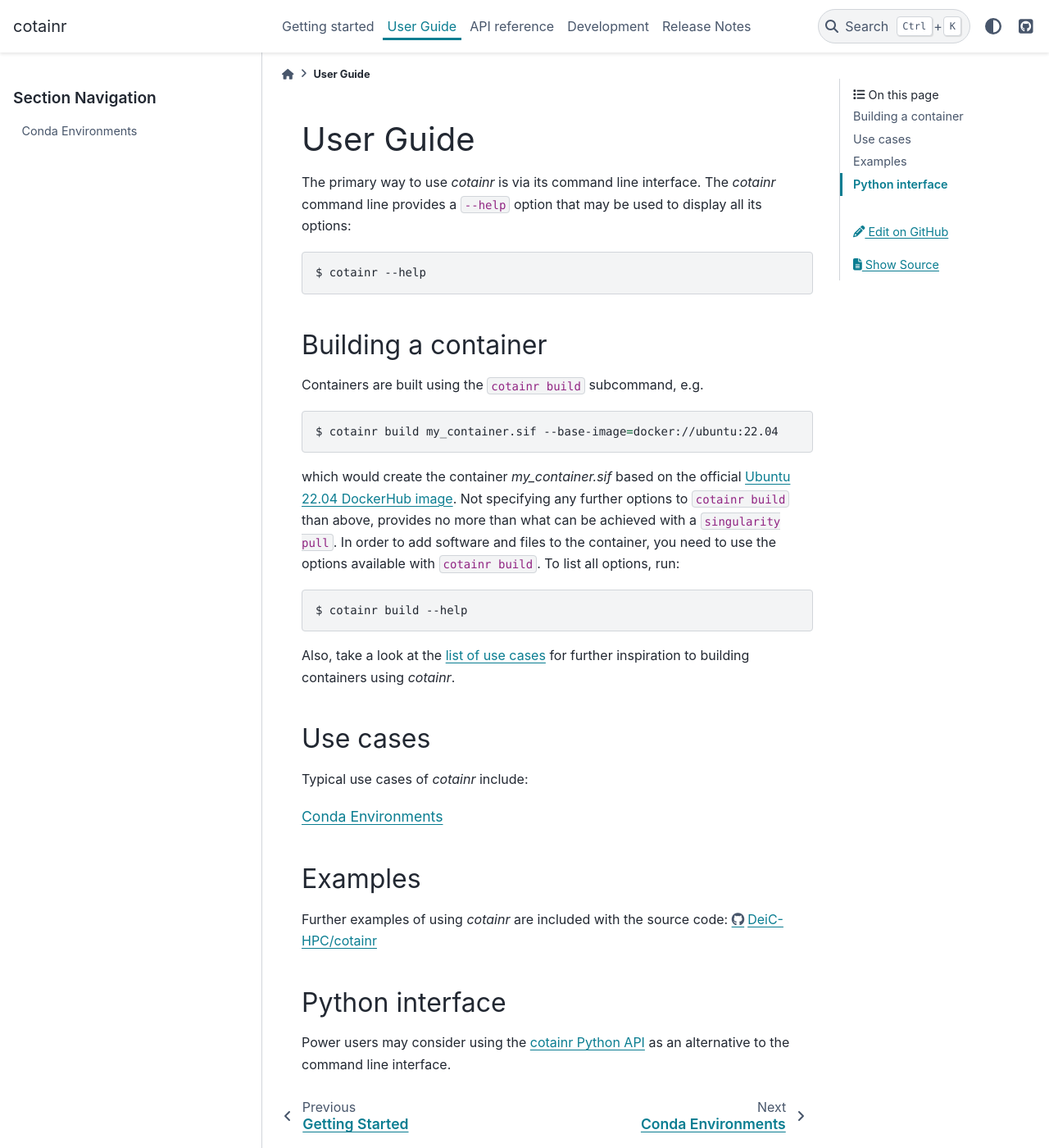
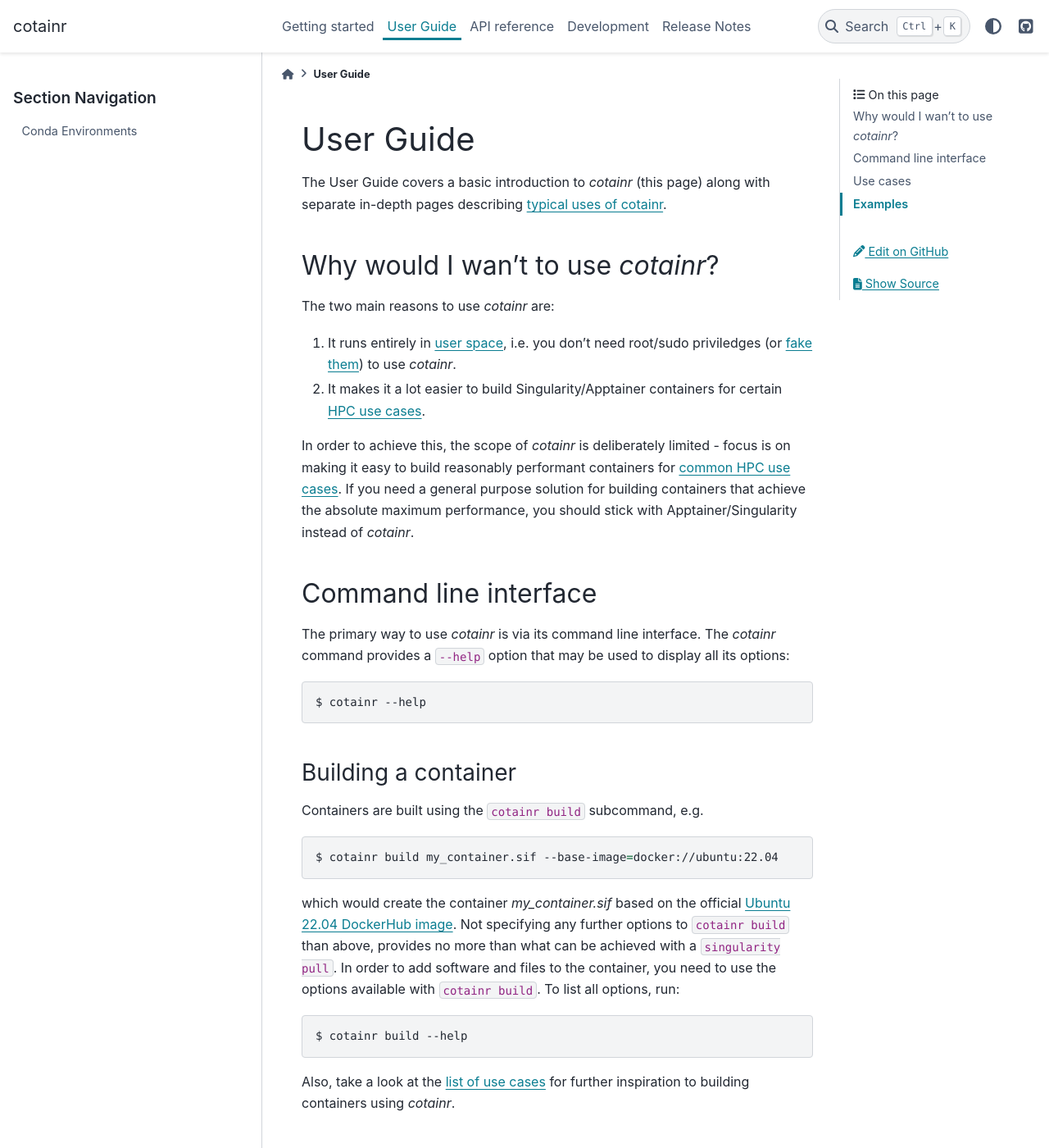
Before and after one commit to DeiC-HPC/cotainr, a Sphinx documentation site: the page built from doc/user_guide/index.rst, in a window 1280 px wide and 1400 px high. Shown: the whole window at 82% size. Built offline with Sphinx 7.4.7 and the PyData theme 0.15.4, drawn with Linux system fonts in a browser that asks for light colours; pages that are not in the unit, such as notebooks, are missing from menus; some of the changed text lies outside the part shown.

Commit message:
AB#522 Added the "but why?" paragraph to user guide docs.

```diff
--- a/doc/development/index.rst
+++ b/doc/development/index.rst
@@ -2,4 +2,7 @@
 
 Development
 ===========
-TODO
+
+.. _cotainr_technical_motivation:
+
+TODO: Describe in-detail the technical user space limitations that motivates the use of `cotainr`
--- a/doc/user_guide/index.rst
+++ b/doc/user_guide/index.rst
@@ -2,7 +2,22 @@
 
 User Guide
 ==========
-The primary way to use `cotainr` is via its command line interface. The `cotainr` command line provides a :code:`--help` option that may be used to display all its options:
+
+The User Guide covers a basic introduction to `cotainr` (this page) along with separate in-depth pages describing :ref:`typical uses of cotainr <use_cases>`.
+
+Why would I wan't to use `cotainr`?
+-----------------------------------
+The two main reasons to use `cotainr` are:
+
+1. It runs entirely in :ref:`user space <cotainr_technical_motivation>`, i.e. you don't need root/sudo priviledges (or `fake them <https://apptainer.org/docs/user/1.0/fakeroot.html>`_) to use `cotainr`.
+2. It makes it a lot easier to build Singularity/Apptainer containers for certain :ref:`HPC use cases <use_cases>`.
+
+In order to achieve this, the scope of `cotainr` is deliberately limited - focus is on making it easy to build reasonably performant containers for :ref:`common HPC use cases <use_cases>`. If you need a general purpose solution for building containers that achieve the absolute maximum performance, you should stick with Apptainer/Singularity instead of `cotainr`.
+
+
+Command line interface
+----------------------
+The primary way to use `cotainr` is via its command line interface. The `cotainr` command provides a :code:`--help` option that may be used to display all its options:
 
 .. code-block:: console
 
@@ -10,7 +25,7 @@
 
 
 Building a container
---------------------
+~~~~~~~~~~~~~~~~~~~~
 Containers are built using the :code:`cotainr build` subcommand, e.g.
 
 .. code-block:: console
@@ -25,23 +40,29 @@
 
 Also, take a look at the :ref:`list of use cases <use_cases>` for further inspiration to building containers using `cotainr`.
 
+
+Python interface
+~~~~~~~~~~~~~~~~
+Power users may consider using the :ref:`cotainr Python API <section_api_reference>` as an alternative to the command line interface.
+
+
 .. _use_cases:
 
 Use cases
 ---------
-Typical use cases of `cotainr` include:
+Typical use cases, that `cotainr` makes very easy to handle, include:
+
+- :ref:`Creating a container based on a Conda environment <conda_environments>`
 
 .. toctree::
     :maxdepth: 1
+    :hidden:
 
     conda_env
 
 
 Examples
 --------
-Further examples of using `cotainr` are included with the source code: https://github.com/DeiC-HPC/cotainr/tree/main/examples
+Further examples of using `cotainr` are included with the source code, https://github.com/DeiC-HPC/cotainr/tree/main/examples:
 
-
-Python interface
-----------------
-Power users may consider using the :ref:`cotainr Python API <section_api_reference>` as an alternative to the command line interface.
+- `Building a ROCm compatible PyTorch container for use on LUMI <https://github.com/DeiC-HPC/cotainr/tree/main/examples/LUMI/conda_pytorch_rocm>`_
```
Also changed, not shown: doc/getting_started.rst (+3 -6 lines).
